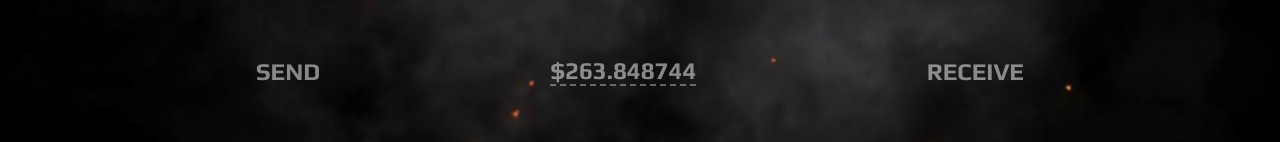
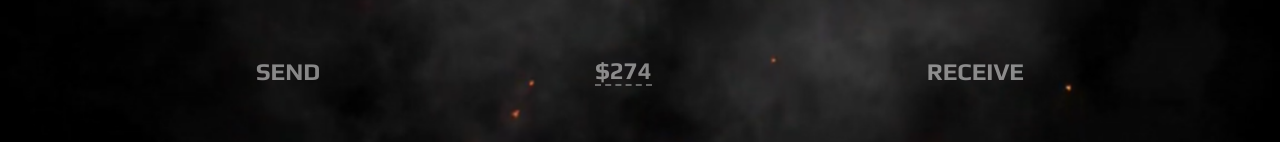
Before and after one commit to sikander-afzaal/crypto-exchange, a React (Create React App) app: page / in a window 1280 px wide. Shown: the part 197-339 px from the top of the page. Built offline with nearby package versions, Linux system fonts and the light colour scheme.

Commit message:
first commit

```diff
--- a/src/Pages/Home/Exchanger/Exchanger.jsx
+++ b/src/Pages/Home/Exchanger/Exchanger.jsx
@@ -78,7 +78,7 @@ function Exchanger() {
       <h1>WITHOUT A TRACE</h1>
       <div className="row-exchange">
         <p>SEND</p>
-        <p className="rate">${currency * 20}</p>
+        <p className="rate">${Math.floor(currency * 20.82)}</p>
         <p>RECEIVE</p>
       </div>
       <div className="input-div">
```
